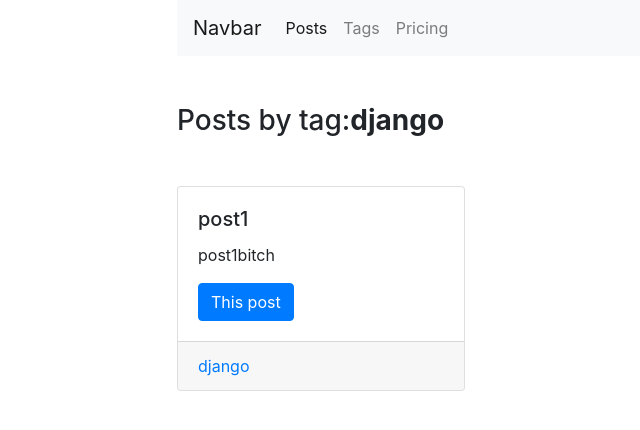
After one commit to khadzhikk/khadzhiblog, a Django app: a page that uses templates/base.html in a window 1280 px wide. The commit adds this page. Shown: the top 430 px of the page, without its empty margins (98-738 px from the left). Run offline with Django 3.2, Linux system fonts and the light colour scheme; data comes from the database, SQL or seed files in the repository; both versions use the stored data as it was after the commit.

Commit message:
first 2commit

```diff
--- a/blog/models.py
+++ b/blog/models.py
@@ -5,7 +5,16 @@ class Post(models.Model):
     title = models.CharField(max_length=150, db_index=True)
     slug = models.SlugField(max_length=150, unique=True)
     body = models.TextField(blank=True, db_index=True)
-    date_pub = models.DateTimeField(auto_date_add=True)
+    tags = models.ManyToManyField('Tag', blank=True, related_name='posts')
+    date_pub = models.DateTimeField(auto_now_add=True)
 
     def __str__(self):
         return '{}'.format(self.title)
+
+
+class Tag(models.Model):
+    title = models.CharField(max_length=50)
+    slug = models.SlugField(max_length=50, unique=True)
+
+    def __str__(self):
+        return '{}'.format(self.title)
--- /dev/null
+++ b/blog/templates/blog/includes/posts.html
@@ -0,0 +1,12 @@
+<div class="card mb-4" style="width: 18rem;">
+          <div class="card-body">
+            <h5 class="card-title"> {{ post.title }} </h5>
+            <p class="card-text"> {{ post.body|truncatewords:15 }} </p>
+            <a href="{% url 'post_detail_url' slug=post.slug %}" class="btn btn-primary">This post</a>
+          </div>
+          <div class="card-footer text-muted">
+              {% for tag in post.tags.all %}
+                <a href="{% url 'tag_detail_url' slug=tag.slug %}"> {{ tag.title }} </a>
+              {% endfor %}
+          </div>
+</div>
--- /dev/null
+++ b/blog/templates/blog/tag_detail.html
@@ -0,0 +1,11 @@
+{% extends 'base.html' %}
+
+{% block content %}
+
+    <h3 class="mb-5 mt-5">Posts by tag:<b>{{ tag.title }}</b></h3>
+
+    {% for post in tag.posts.all %}
+        {% include 'blog/includes/posts.html' %}
+    {% endfor %}
+
+{% endblock %}
--- a/blog/urls.py
+++ b/blog/urls.py
@@ -1,7 +1,12 @@
 from .views import *
 from django.urls import path
+from .views import *
 
 urlpatterns = [
-    path('', )
+    path('', post_list, name='post_list_url'),
+    path('post/<str:slug>/', Post_detail.as_view(), name='post_detail_url'),
+    path('tags/', tags_list, name='tags_list_url'),
+    path('tag/create/', TagCreate.as_view(), name='tag_create_url'),
+    path('tag/<str:slug>/', Tag_detail.as_view(), name='tag_detail_url')
 
 ]
--- /dev/null
+++ b/blog/utils.py
@@ -0,0 +1,12 @@
+from django.shortcuts import render
+from django.shortcuts import get_object_or_404
+from .models import *
+
+
+class ObjectDetailMixin:
+    template = None
+    model = None
+
+    def get(self, request, slug):
+        obj = get_object_or_404(self.model, slug__iexact=slug)
+        return render(request, self.template, context={self.model.__name__.lower(): obj})
--- a/blog/views.py
+++ b/blog/views.py
@@ -1,3 +1,43 @@
 from django.shortcuts import render
+from django.views.generic import View
+from django.shortcuts import redirect
+from django.shortcuts import get_object_or_404
+from .models import *
+from .utils import ObjectDetailMixin
+from .forms import TagForm
 
-# Create your views here.
+
+def post_list(request):
+    posts = Post.objects.all()
+    return render(request, 'blog/index.html', context={'posts': posts})
+
+
+def tags_list(request):
+    tags = Tag.objects.all()
+    return render(request, 'blog/tags_list.html', context={'tags': tags})
+
+
+class Post_detail(ObjectDetailMixin, View):
+    template = 'blog/post_detail.html'
+    model = Post
+
+
+class Tag_detail(ObjectDetailMixin, View):
+    template = 'blog/tag_detail.html'
+    model = Tag
+
+
+class TagCreate(View):
+    def get(self, request):
+        form = TagForm()
+        return render(request, 'blog/tag_create_form.html', context={'form': form})
+
+    def post(self, request):
+        new_tag = TagForm(request.POST)
+
+        if new_tag.is_valid():
+            new_tag.new_slug
+            new_tag.save()
+            return redirect(new_tag)
+
+        return render(request, 'blog/tag_create.html', context={'form': new_tag})
--- a/khadzhiblog/settings.py
+++ b/khadzhiblog/settings.py
@@ -11,7 +11,7 @@ https://docs.djangoproject.com/en/3.1/ref/settings/
 """
 
 from pathlib import Path
-
+import os
 # Build paths inside the project like this: BASE_DIR / 'subdir'.
 BASE_DIR = Path(__file__).resolve().parent.parent
 
@@ -20,7 +20,7 @@ BASE_DIR = Path(__file__).resolve().parent.parent
 # See https://docs.djangoproject.com/en/3.1/howto/deployment/checklist/
 
 # SECURITY WARNING: keep the secret key used in production secret!
-SECRET_KEY = '$36+)f^6&y%)#7kz+6gwkqw-!3=r2b-cgt1_@7+c1b*c%&p9^a'
+SECRET_KEY = 'wz43g@b^r-(i2p*!!8f-+263u&&fr2_8h&ac-b_-(f(8tjdtj^'
 
 # SECURITY WARNING: don't run with debug turned on in production!
 DEBUG = True
@@ -38,6 +38,7 @@ INSTALLED_APPS = [
     'django.contrib.messages',
     'django.contrib.staticfiles',
     'blog'
+
 ]
 
 MIDDLEWARE = [
--- a/templates/base.html
+++ b/templates/base.html
@@ -6,39 +6,36 @@
     <link rel="stylesheet" href="https://cdn.jsdelivr.net/npm/bootstrap@4.5.3/dist/css/bootstrap.min.css" integrity="sha384-TX8t27EcRE3e/ihU7zmQxVncDAy5uIKz4rEkgIXeMed4M0jlfIDPvg6uqKI2xXr2" crossorigin="anonymous">
 </head>
 <body>
-    <nav class="navbar navbar-dark bg-dark">
-  <a class="navbar-brand" href="#">Navbar</a>
-  <button class="navbar-toggler" type="button" data-toggle="collapse" data-target="#navbarSupportedContent" aria-controls="navbarSupportedContent" aria-expanded="false" aria-label="Toggle navigation">
-    <span class="navbar-toggler-icon"></span>
-  </button>
 
-  <div class="collapse navbar-collapse" id="navbarSupportedContent">
-    <ul class="navbar-nav mr-auto">
-      <li class="nav-item active">
-        <a class="nav-link" href="#">Home <span class="sr-only">(current)</span></a>
-      </li>
-      <li class="nav-item">
-        <a class="nav-link" href="#">Link</a>
-      </li>
 
-      <li class="nav-item">
-        <a class="nav-link disabled" href="#" tabindex="-1" aria-disabled="true">Disabled</a>
-      </li>
-    </ul>
-    <form class="form-inline my-2 my-lg-0">
-      <input class="form-control mr-sm-2" type="search" placeholder="Search" aria-label="Search">
-      <button class="btn btn-outline-success my-2 my-sm-0" type="submit">Search</button>
-    </form>
-  </div>
-</nav>
 
 <div class="container" mt-5>
     <div class="row">
         <div class="col-6 offset-md-2">
 
+                <nav class="navbar navbar-expand-lg navbar-light bg-light">
+                  <a class="navbar-brand" href="#">Navbar</a>
+                  <button class="navbar-toggler" type="button" data-toggle="collapse" data-target="#navbarNavDropdown" aria-controls="navbarNavDropdown" aria-expanded="false" aria-label="Toggle navigation">
+                    <span class="navbar-toggler-icon"></span>
+                  </button>
+                  <div class="collapse navbar-collapse" id="navbarNavDropdown">
+                    <ul class="navbar-nav">
+                      <li class="nav-item active">
+                        <a class="nav-link" href="{% url 'post_list_url' %}">Posts</span></a>
+                      </li>
+                      <li class="nav-item">
+                        <a class="nav-link" href="{% url 'tags_list_url' %}">Tags</a>
+                      </li>
+                      <li class="nav-item">
+                        <a class="nav-link" href="#">Pricing</a>
+                      </li>
+                    </ul>
+                  </div>
+                </nav>
+
             {% block content %}
                 content did not enter
-            {% end block %}
+            {% endblock %}
 
         </div>
     </div>
```
Also changed, not shown: blog/forms.py (added, +23 -0 lines), blog/templates/blog/index.html (added, +13 -0 lines), blog/templates/blog/post_detail.html (added, +8 -0 lines), blog/templates/blog/tag_create_form.html (added, +26 -0 lines), blog/templates/blog/tags_list.html (added, +10 -0 lines), blog/templates/index.html (deleted, +0 -12 lines), blog/migrations/0001_initial.py (added), blog/migrations/0002_auto_20201121_1500.py (added), db.sqlite3 (added), khadzhiblog/urls.py (line endings or trailing spaces).
